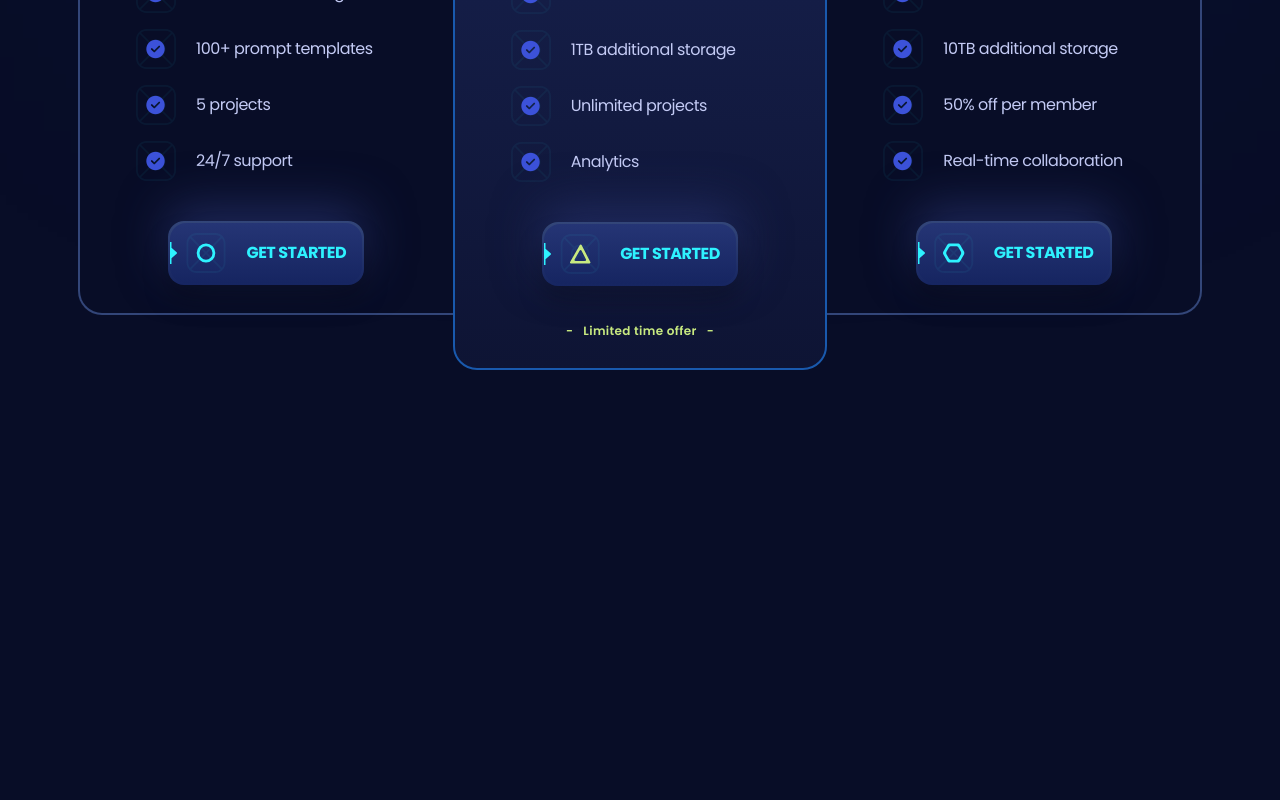
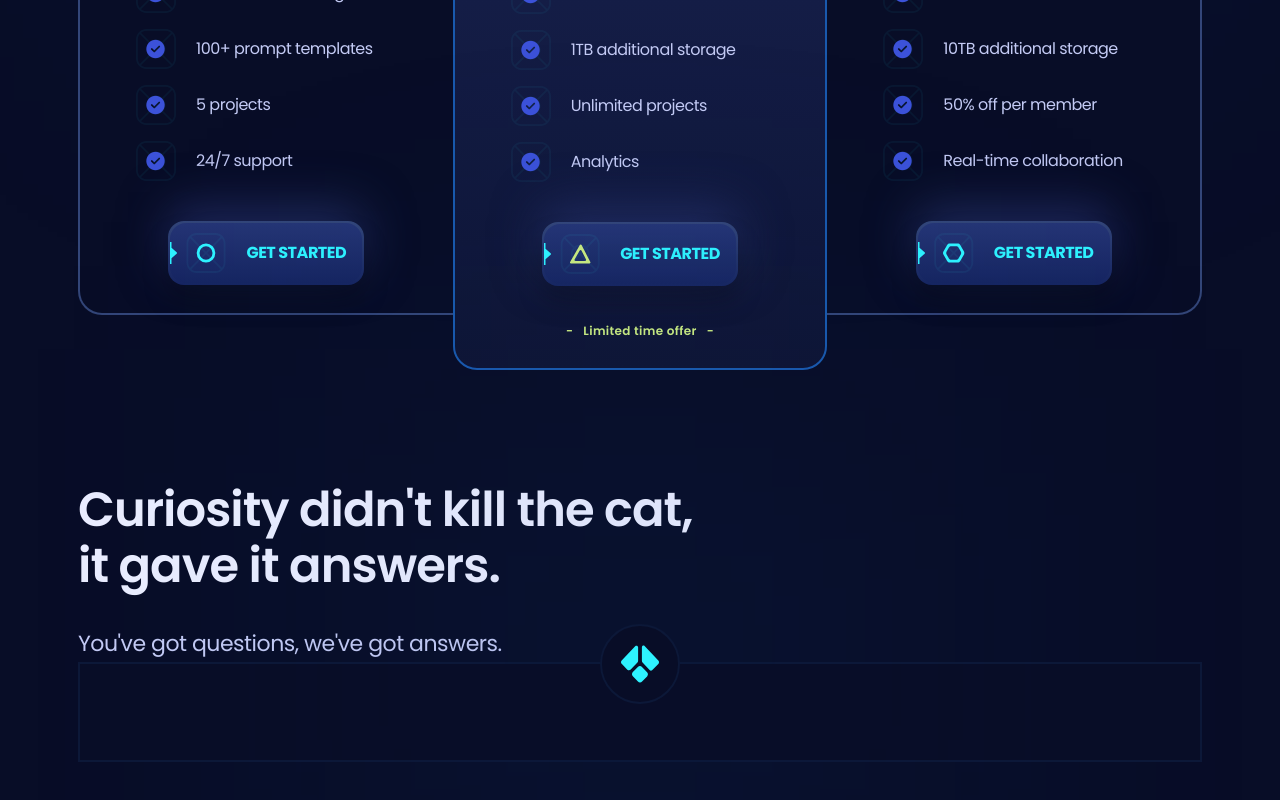
Before and after one commit to Aryankadyan/Zentix, a React (Vite) app: page / in a window 1280 px wide. Shown: the part 2691-3491 px from the top of the page. Before the commit the page ends 3061 px from the top, so only its background shows below. Built offline with nearby package versions, Linux system fonts and the light colour scheme.

Commit message:
Faq section

```diff
--- a/src/App.jsx
+++ b/src/App.jsx
@@ -2,7 +2,7 @@ import Header from "./sections/Header.jsx";
 import Hero from "./sections/Hero.jsx";
 import Features from "./sections/Features.jsx";
 import Pricing from "./sections/Pricing.jsx";
-import Faq from './sections/Faqs.jsx'
+import Faqs from './sections/Faq.jsx'
 
 const App = () => {
   return (
@@ -11,7 +11,7 @@ const App = () => {
     <Hero/>
     <Features/>
     <Pricing/>
-    <Faq/>
+    <Faqs/>
    </main>
   )
 }
--- /dev/null
+++ b/src/sections/Faq.jsx
@@ -0,0 +1,38 @@
+import { Element } from 'react-scroll'
+import { faq } from '../constants/index.jsx'
+
+const Faq = () => {
+  const halfLength = Math.floor(faq.length / 2)
+
+  return (
+    <section>
+      <Element name='faq' className='relatives'>
+        <div className='container relative z-2 py-28'>
+          <div>
+            <h3 className='h3 max-md:h5 max-w-640 max-lg:max-w-md mb-8 text-p4'>
+              Curiosity didn't kill the cat, it gave it answers.
+            </h3>
+            <p className='body-1 max-lg:max-w-sm'>
+              You've got questions, we've got answers.
+            </p>
+          </div>
+
+          <div className='faq-glow_before relative z-2 border-2 border-s2 bg-s1'>
+            <div className='container flex gap-11 max-lg:block'>
+              <div className='rounded-half absolute -top-10 left-[calc(50%-40px)] z-4 flex size-20 items-center justify-center border-2 border-s2 bg-s1'>
+                <img src='/images/faq-logo.svg' alt='logo' className='size-1/2' />
+              </div>
+              <div className='relative flex-1 pt-24'>
+                {faq.slice(0, halfLength).map((item, index) => (
+                  <div>{faq.question}</div>
+                ))}
+              </div>
+            </div>
+          </div>
+        </div>
+      </Element>
+    </section>
+  )
+}
+
+export default Faq
--- a/src/sections/Faqs.jsx
+++ /dev/null
@@ -1,10 +0,0 @@
-
-const Faqs = () => {
-  return (
-    <div>
-
-    </div>
-  )
-}
-
-export default Faqs
```
